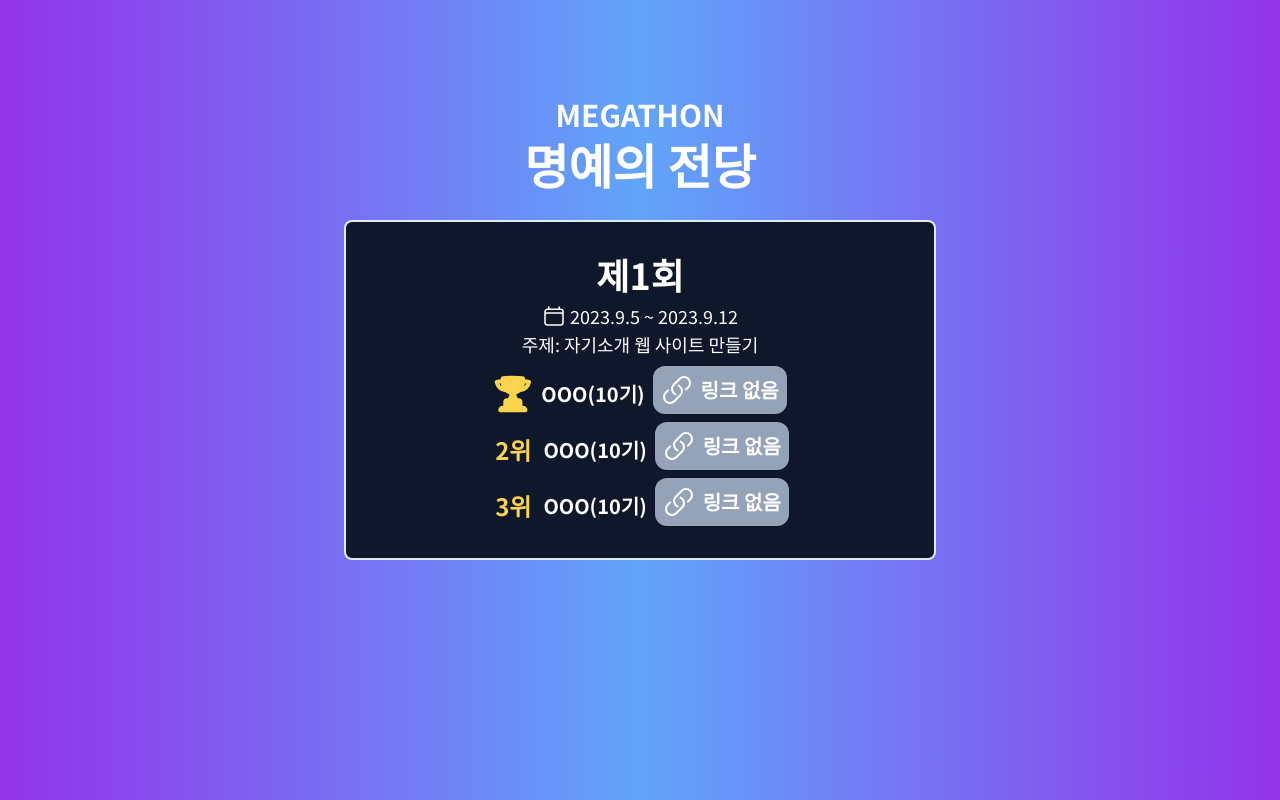
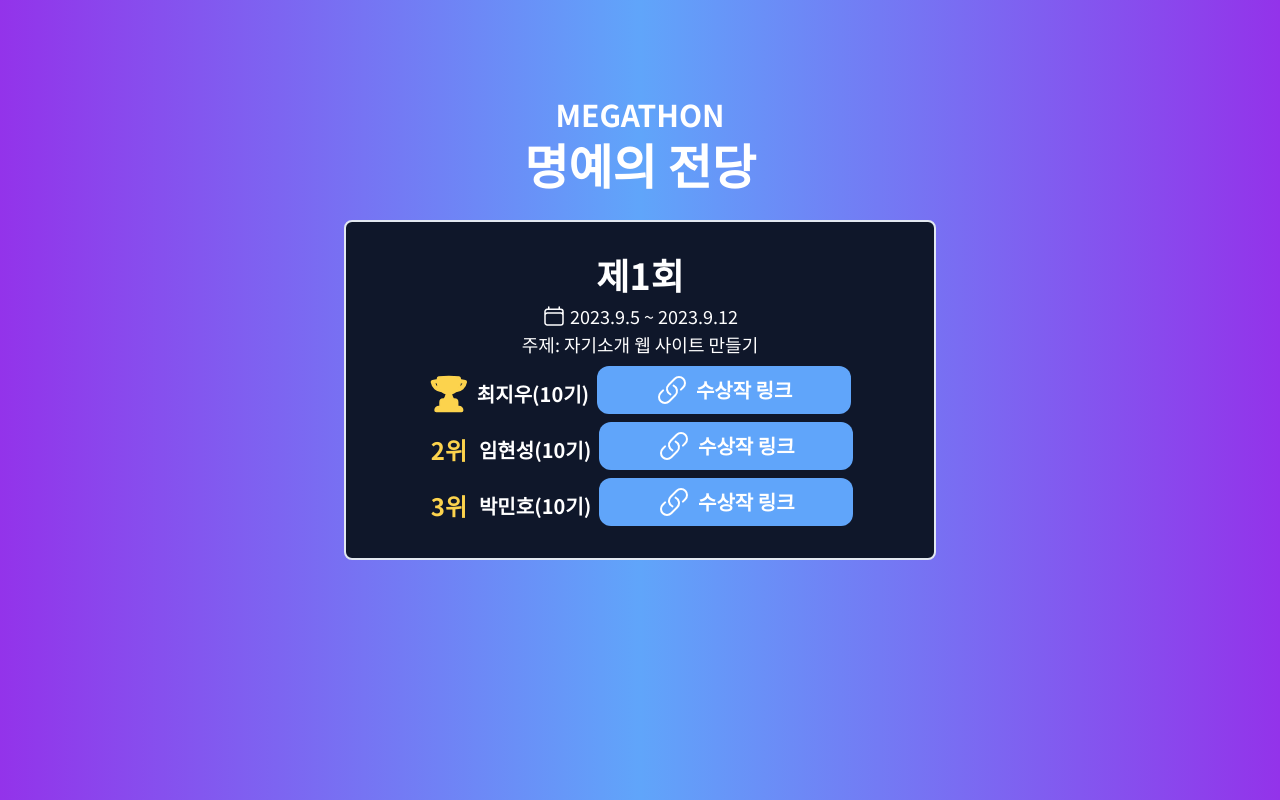
Before and after one commit to jhyunwoo/cnsa-club, a Next.js app: page /megathon/history in a window 1280 px wide. Built offline with nearby package versions, Linux system fonts and the light colour scheme.

Commit message:
add 1st result

```diff
--- a/pages/megathon/history.jsx
+++ b/pages/megathon/history.jsx
@@ -112,8 +112,8 @@ export default function Index(){
                                 sDate: "2023.9.5",
                                 eDate: "2023.9.12",
                                 topic: "자기소개 웹 사이트 만들기",
-                                winner: ["OOO(10기)", "OOO(10기)", "OOO(10기)"],
-                                link: ["", "", ""]
+                                winner: ["최지우(10기)", "임현성(10기)", "박민호(10기)"],
+                                link: ["https://jiwoooochoiiiii.netlify.app/", "https://imhs2007introduction.netlify.app/", "https://minhocnsa.netlify.app/"]
                             }
                         ]
                     }/>
```
